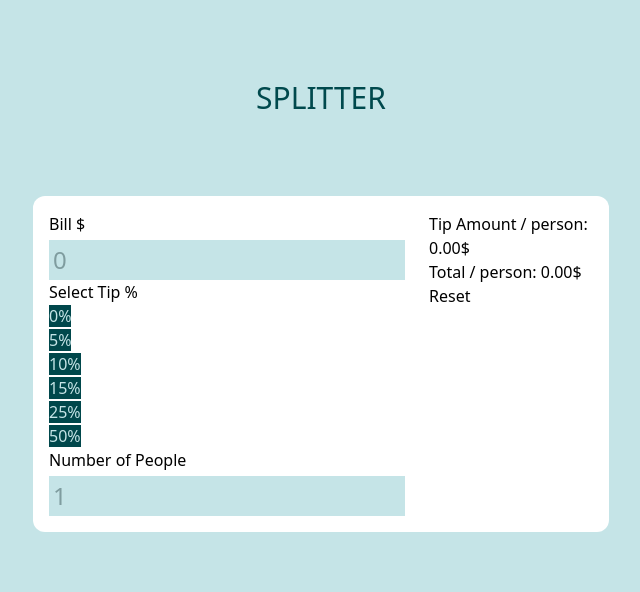
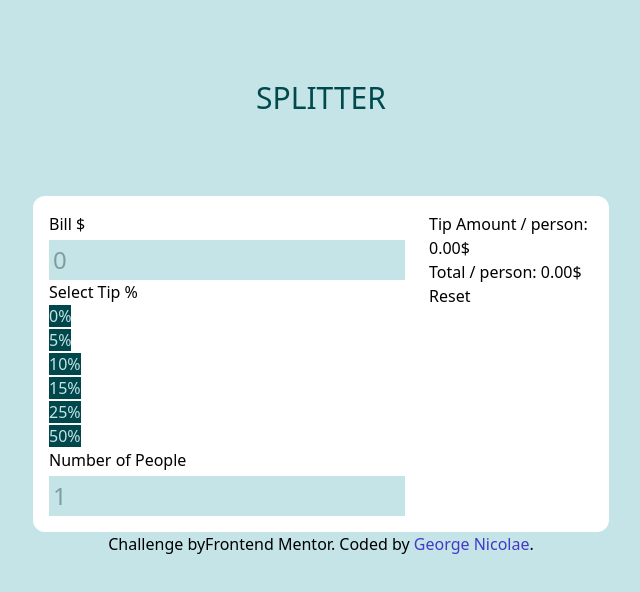
Before and after one commit to ngeorge07/React-tip-calculator-app, a React (Vite) app: page / in a window 1280 px wide. Shown: the top 592 px of the page, without its empty margins (319-959 px from the left). Built offline with nearby package versions, Linux system fonts and the light colour scheme.

Commit message:
added footer

```diff
--- a/src/App.jsx
+++ b/src/App.jsx
@@ -5,6 +5,7 @@ import { useState, useEffect } from "react";
 import InputField from "./components/InputField";
 import PercentageBtn from "./components/PercentageBtn";
 import ResultField from "./components/ResultField";
+import Footer from "./components/Footer";
 
 function App() {
   const percentages = [0, 5, 10, 15, 25, 50];
@@ -75,6 +76,8 @@ function App() {
           </button>
         </div>
       </div>
+
+      <Footer />
     </>
   );
 }
--- /dev/null
+++ b/src/components/Footer.jsx
@@ -0,0 +1,15 @@
+export default function Footer() {
+  return (
+    <p className="text-center">
+      Challenge by
+      <a href="https://www.frontendmentor.io?ref=challenge" target="_blank">
+        Frontend Mentor
+      </a>
+      . Coded by{" "}
+      <a href="https://georgendesign.com/" className="text-indigo-700">
+        George Nicolae
+      </a>
+      .
+    </p>
+  );
+}
```
